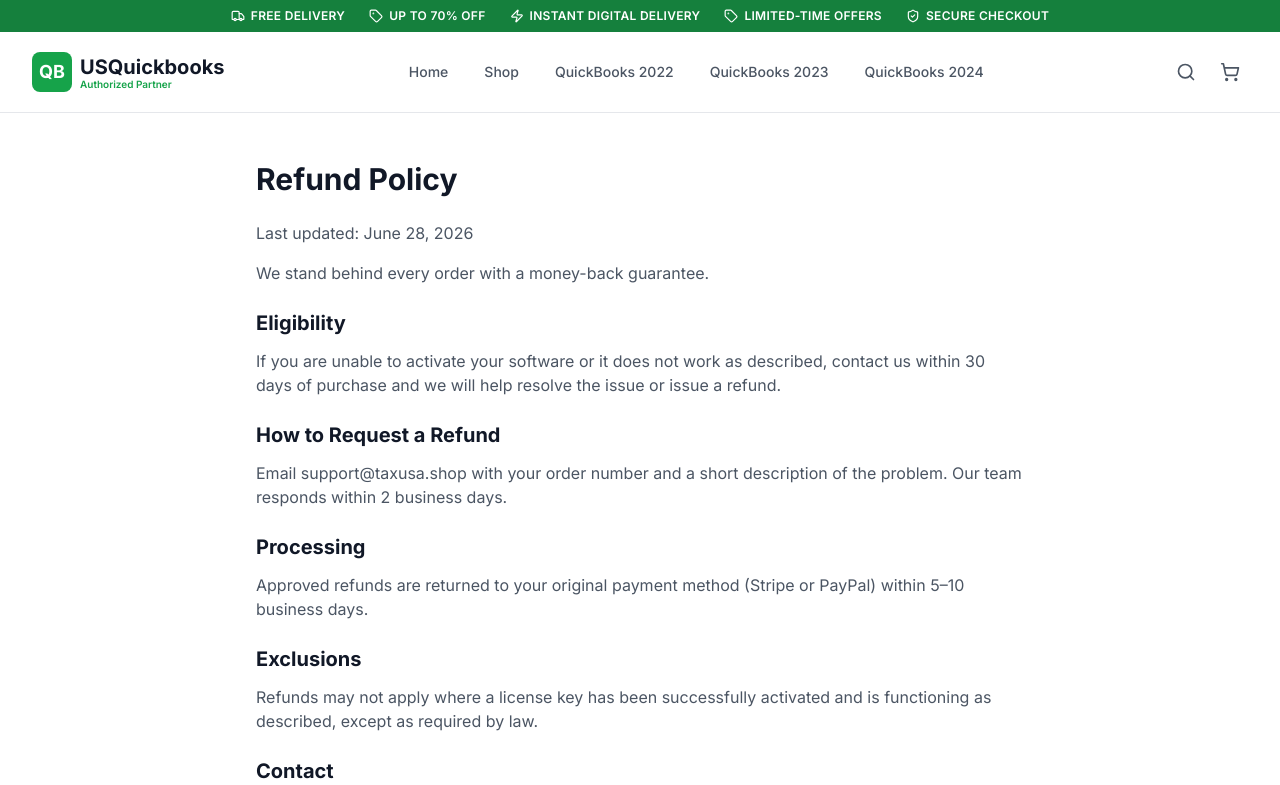
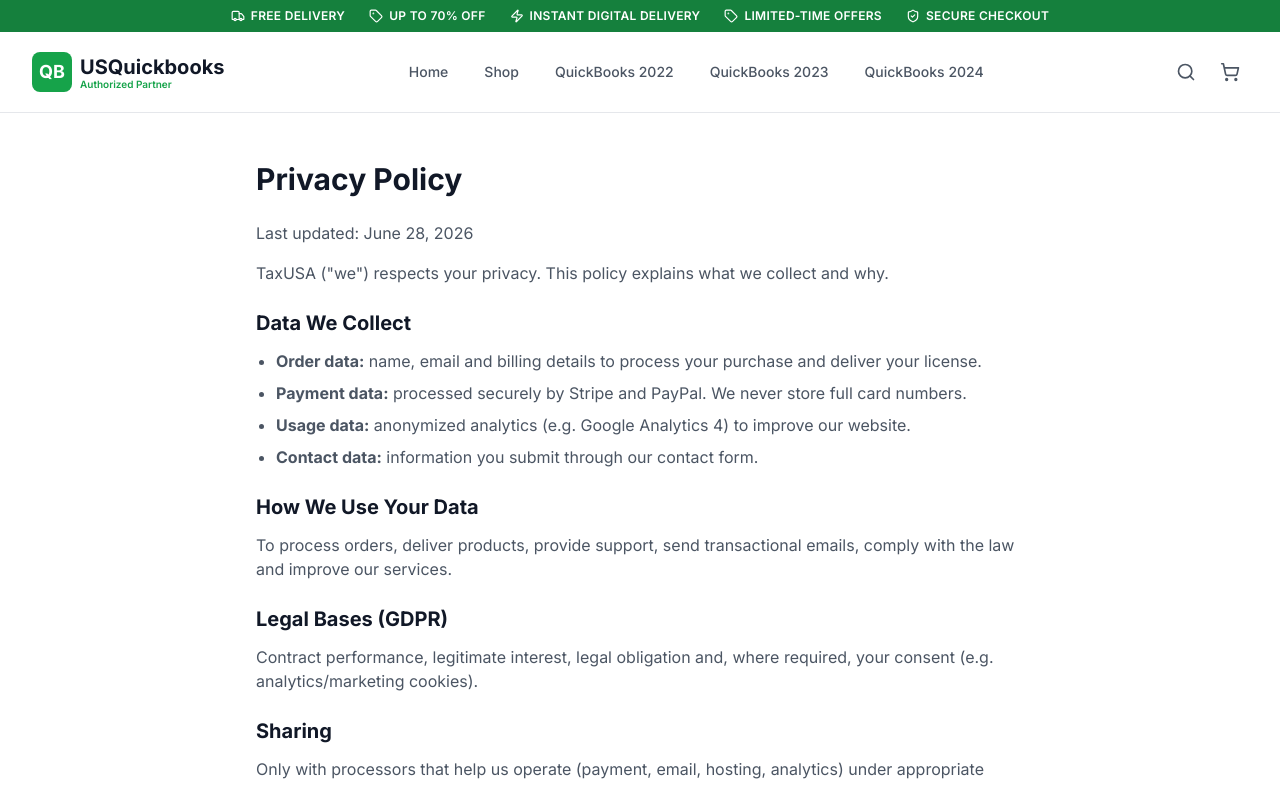
Before and after one commit to irmafiguero199/quiickbooks, a React (Vite) app in the folder quickbooks-shop/: page /privacy-policy in a window 1280 px wide. Shown: the top 785 px of the page. Built offline with nearby package versions, Linux system fonts and the light colour scheme.

Commit message:
Rename RefundPolicy to PrivacyPolicy and update content

```diff
--- a/quickbooks-shop/src/pages/PrivacyPolicy.jsx
+++ b/quickbooks-shop/src/pages/PrivacyPolicy.jsx
@@ -1,31 +1,39 @@
 import SEO from '../components/SEO'
 
-export default function RefundPolicy() {
+export default function PrivacyPolicy() {
   return (
     <>
-      <SEO title="Refund Policy" description="TaxUSA refund policy." pathname="/refund-policy" />
+      <SEO title="Privacy Policy" description="TaxUSA privacy policy." pathname="/privacy-policy" />
       <div className="container-main py-12">
         <div className="max-w-3xl mx-auto">
-          <h1 className="text-3xl font-bold text-gray-900 mb-6">Refund Policy</h1>
+          <h1 className="text-3xl font-bold text-gray-900 mb-6">Privacy Policy</h1>
           <div className="prose prose-gray max-w-none text-gray-600">
             <p className="mb-4">Last updated: June 28, 2026</p>
 
-            <p className="mb-4">We stand behind every order with a money-back guarantee.</p>
+            <p className="mb-4">TaxUSA ("we") respects your privacy. This policy explains what we collect and why.</p>
 
-            <h2 className="text-xl font-bold text-gray-900 mt-6 mb-3">Eligibility</h2>
-            <p className="mb-4">If you are unable to activate your software or it does not work as described, contact us within 30 days of purchase and we will help resolve the issue or issue a refund.</p>
+            <h2 className="text-xl font-bold text-gray-900 mt-6 mb-3">Data We Collect</h2>
+            <ul className="list-disc pl-5 mb-4 space-y-2">
+              <li><strong>Order data:</strong> name, email and billing details to process your purchase and deliver your license.</li>
+              <li><strong>Payment data:</strong> processed securely by Stripe and PayPal. We never store full card numbers.</li>
+              <li><strong>Usage data:</strong> anonymized analytics (e.g. Google Analytics 4) to improve our website.</li>
+              <li><strong>Contact data:</strong> information you submit through our contact form.</li>
+            </ul>
 
-            <h2 className="text-xl font-bold text-gray-900 mt-6 mb-3">How to Request a Refund</h2>
-            <p className="mb-4">Email support@taxusa.shop with your order number and a short description of the problem. Our team responds within 2 business days.</p>
+            <h2 className="text-xl font-bold text-gray-900 mt-6 mb-3">How We Use Your Data</h2>
+            <p className="mb-4">To process orders, deliver products, provide support, send transactional emails, comply with the law and improve our services.</p>
 
-            <h2 className="text-xl font-bold text-gray-900 mt-6 mb-3">Processing</h2>
-            <p className="mb-4">Approved refunds are returned to your original payment method (Stripe or PayPal) within 5–10 business days.</p>
+            <h2 className="text-xl font-bold text-gray-900 mt-6 mb-3">Legal Bases (GDPR)</h2>
+            <p className="mb-4">Contract performance, legitimate interest, legal obligation and, where required, your consent (e.g. analytics/marketing cookies).</p>
 
-            <h2 className="text-xl font-bold text-gray-900 mt-6 mb-3">Exclusions</h2>
-            <p className="mb-4">Refunds may not apply where a license key has been successfully activated and is functioning as described, except as required by law.</p>
+            <h2 className="text-xl font-bold text-gray-900 mt-6 mb-3">Sharing</h2>
+            <p className="mb-4">Only with processors that help us operate (payment, email, hosting, analytics) under appropriate agreements. We never sell your data.</p>
+
+            <h2 className="text-xl font-bold text-gray-900 mt-6 mb-3">Your Rights</h2>
+            <p className="mb-4">Access, correct, delete, port, and object to or restrict processing. Email <a href="mailto:support@taxusa.shop" className="text-blue-600 hover:underline">support@taxusa.shop</a> to exercise these rights.</p>
 
             <h2 className="text-xl font-bold text-gray-900 mt-6 mb-3">Contact</h2>
-            <p>Questions? Email support@taxusa.shop.</p>
+            <p><a href="mailto:support@taxusa.shop" className="text-blue-600 hover:underline">support@taxusa.shop</a> · <a href="https://taxusa.shop" className="text-blue-600 hover:underline">https://taxusa.shop</a></p>
           </div>
         </div>
       </div>
```
